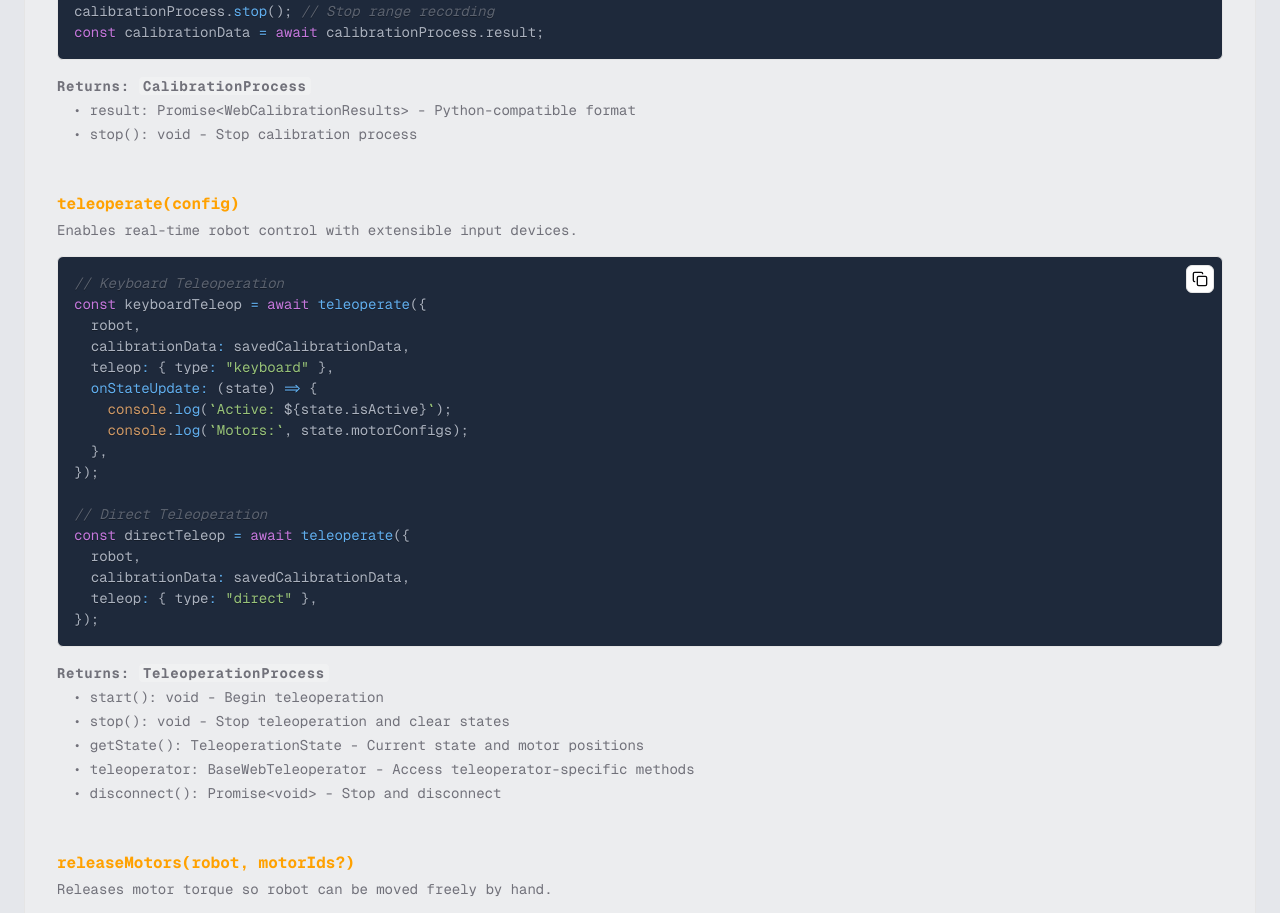
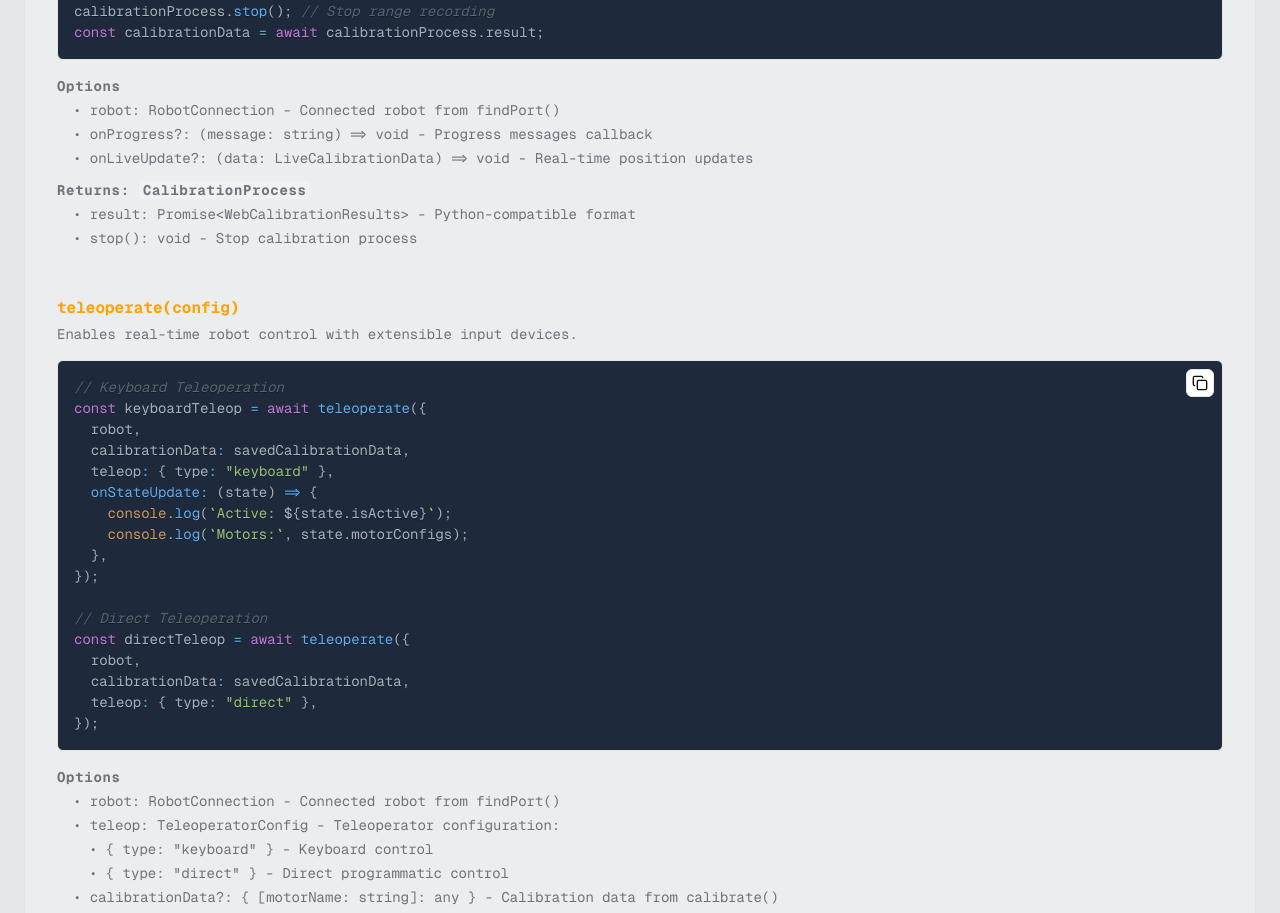
Before and after one commit to TimPietrusky/lerobot.js, a React (Vite) app in the folder examples/cyberpunk-standalone/: page / in a window 1280 px wide. Shown: the part 3187-4100 px from the top of the page. Built offline with nearby package versions, Linux system fonts and the light colour scheme.

Commit message:
docs: use proper naming for everything

```diff
--- a/examples/cyberpunk-standalone/src/components/docs-section.tsx
+++ b/examples/cyberpunk-standalone/src/components/docs-section.tsx
@@ -230,6 +230,28 @@ const calibrationData = await calibrationProcess.result;`}
               </CodeBlock>
               <div className="mt-3">
                 <h5 className="font-bold text-sm text-muted-foreground tracking-wider">
+                  Options
+                </h5>
+                <ul className="mt-1 ml-4 space-y-1 text-sm text-muted-foreground">
+                  <li>
+                    • <code>robot: RobotConnection</code> - Connected robot from
+                    findPort()
+                  </li>
+                  <li>
+                    • <code>onProgress?: (message: string) =&gt; void</code> -
+                    Progress messages callback
+                  </li>
+                  <li>
+                    •{" "}
+                    <code>
+                      onLiveUpdate?: (data: LiveCalibrationData) =&gt; void
+                    </code>{" "}
+                    - Real-time position updates
+                  </li>
+                </ul>
+              </div>
+              <div className="mt-3">
+                <h5 className="font-bold text-sm text-muted-foreground tracking-wider">
                   Returns:{" "}
                   <code className="bg-muted/50 px-1 rounded">
                     CalibrationProcess
@@ -272,6 +294,45 @@ const directTeleop = await teleoperate({
   teleop: { type: "direct" },
 });`}
               </CodeBlock>
+              <div className="mt-3">
+                <h5 className="font-bold text-sm text-muted-foreground tracking-wider">
+                  Options
+                </h5>
+                <ul className="mt-1 ml-4 space-y-1 text-sm text-muted-foreground">
+                  <li>
+                    • <code>robot: RobotConnection</code> - Connected robot from
+                    findPort()
+                  </li>
+                  <li>
+                    • <code>teleop: TeleoperatorConfig</code> - Teleoperator
+                    configuration:
+                    <ul className="mt-1 ml-4 space-y-1">
+                      <li>
+                        • <code>{`{ type: "keyboard" }`}</code> - Keyboard
+                        control
+                      </li>
+                      <li>
+                        • <code>{`{ type: "direct" }`}</code> - Direct
+                        programmatic control
+                      </li>
+                    </ul>
+                  </li>
+                  <li>
+                    •{" "}
+                    <code>
+                      calibrationData?: {`{ [motorName: string]: any }`}
+                    </code>{" "}
+                    - Calibration data from calibrate()
+                  </li>
+                  <li>
+                    •{" "}
+                    <code>
+                      onStateUpdate?: (state: TeleoperationState) =&gt; void
+                    </code>{" "}
+                    - State change callback
+                  </li>
+                </ul>
+              </div>
               <div className="mt-3">
                 <h5 className="font-bold text-sm text-muted-foreground tracking-wider">
                   Returns:{" "}
@@ -320,7 +381,7 @@ await releaseMotors(robot, [1, 2, 3]);`}
               </CodeBlock>
               <div className="mt-3">
                 <h5 className="font-bold text-sm text-muted-foreground tracking-wider">
-                  Parameters
+                  Options
                 </h5>
                 <ul className="mt-1 ml-4 space-y-1 text-sm text-muted-foreground">
                   <li>
```
Also changed, not shown: packages/web/README.md.
